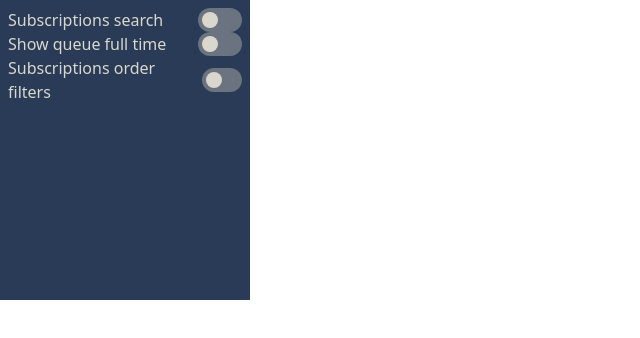
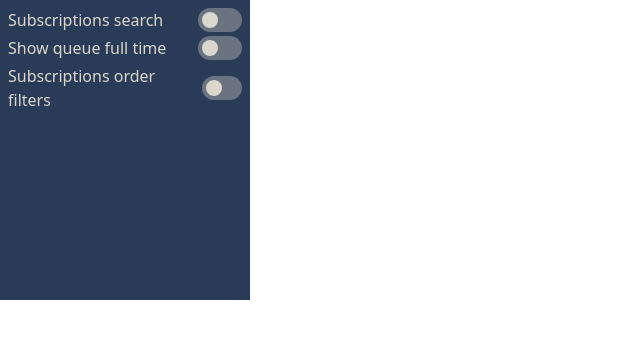
Before and after one commit to Amrawy98/BetterYT, a React (Vite) app: page / in a window 1280 px wide. Shown: the top 338 px of the page, without its empty margins (0-640 px from the left). Built offline with nearby package versions, Linux system fonts and the light colour scheme.

Commit message:
fix: add margin between options

```diff
--- a/src/components/Option.tsx
+++ b/src/components/Option.tsx
@@ -7,10 +7,11 @@ export default function Option({ label, onToggle, description }: OptionConfig) {
   //TODO: make sure disabled options have a specific style showing they are disabled
   //TODO: Figure out colors and fonts
   //TODO: add a popover for description that shows when needed
+  //TODO: figure out vertical alignment for the switches
 
   return (
     <Switch.Group>
-      <div className="flex items-center justify-between text-base text-timberwolf">
+      <div className="x mb-1 flex items-center justify-between text-base text-timberwolf">
         <Switch.Label className="mr-4">{label}</Switch.Label>
         <Switch
           checked={enabled}
```
